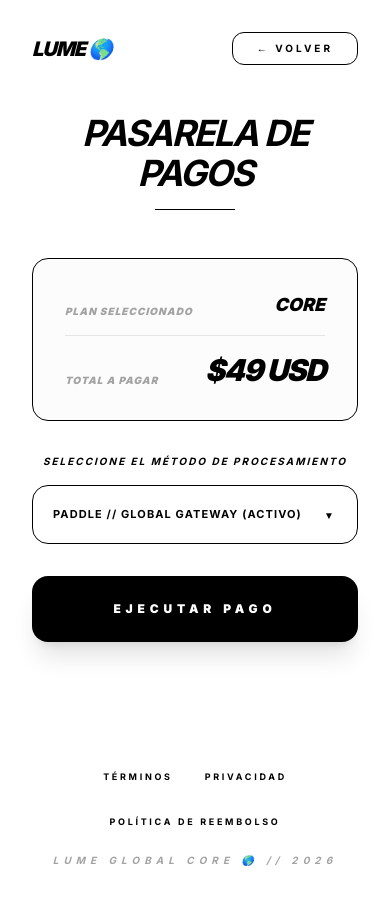
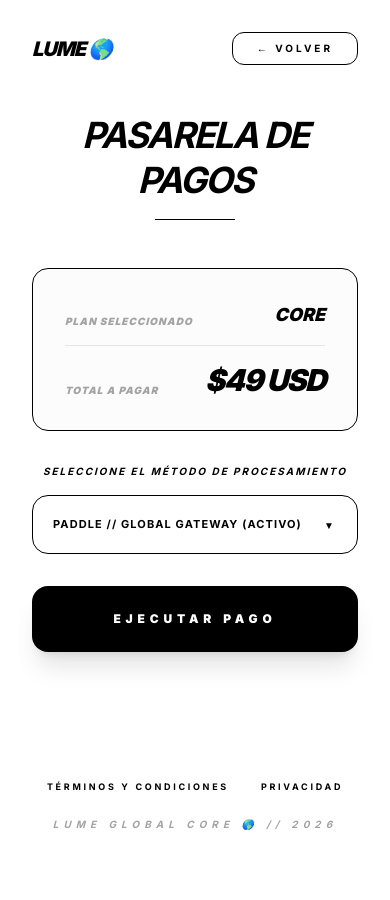
Before and after one commit to lumeglobal10-prog/lume-global-core, a Next.js app: page /checkout in a window 390 px wide. After the commit the page ends 864 px from the top, so only its background shows below. Built offline with nearby package versions, Linux system fonts and the light colour scheme.

Commit message:
Update page.tsx

```diff
--- a/app/checkout/page.tsx
+++ b/app/checkout/page.tsx
@@ -48,12 +48,12 @@ export default function CheckoutPage() {
       </nav>
 
       <div className="max-w-md mx-auto w-full flex flex-col items-center py-12">
-        <h1 className="text-4xl md:text-5xl font-bold uppercase tracking-tighter mb-4 italic text-center">
+        <h1 className="text-4xl md:text-5xl font-bold uppercase tracking-tighter mb-4 italic text-center leading-tight">
           Pasarela de Pagos
         </h1>
         <div className="h-[1px] w-20 bg-black mb-12"></div>
 
-        <div className="w-full border border-black p-8 rounded-2xl mb-8 space-y-4 bg-neutral-50/50">
+        <div className="w-full border border-black p-8 rounded-2xl mb-8 space-y-4 bg-neutral-50/50 text-black">
           <div className="flex justify-between items-end">
             <span className="text-[10px] font-black uppercase tracking-widest text-neutral-400 italic">Plan Seleccionado</span>
             <span className="text-lg font-black italic">{selectedPlan.nombre}</span>
@@ -65,7 +65,7 @@ export default function CheckoutPage() {
         </div>
 
         <div className="w-full space-y-8">
-          <div className="space-y-4">
+          <div className="space-y-4 text-black">
             <label className="text-[10px] font-bold tracking-[0.2em] uppercase text-black italic leading-relaxed block text-center">
               Seleccione el método de procesamiento
             </label>
@@ -88,15 +88,12 @@ export default function CheckoutPage() {
       </div>
 
       <footer className="flex flex-col items-center space-y-6 pt-20">
-        <div className="flex flex-wrap justify-center gap-8 text-black">
+        <div className="flex space-x-8 text-black">
           <Link href="/terms" className="text-[9px] font-bold tracking-[0.3em] uppercase hover:underline decoration-2 underline-offset-4">
-            Términos
+            Términos y Condiciones
           </Link>
           <Link href="/privacy" className="text-[9px] font-bold tracking-[0.3em] uppercase hover:underline decoration-2 underline-offset-4">
             Privacidad
-          </Link>
-          <Link href="/refund" className="text-[9px] font-bold tracking-[0.3em] uppercase hover:underline decoration-2 underline-offset-4">
-            Política de Reembolso
           </Link>
         </div>
         <div className="text-[10px] font-bold tracking-[0.5em] text-neutral-400 uppercase italic text-center">
@@ -105,4 +102,4 @@ export default function CheckoutPage() {
       </footer>
     </main>
   );
-      }
+}
```
